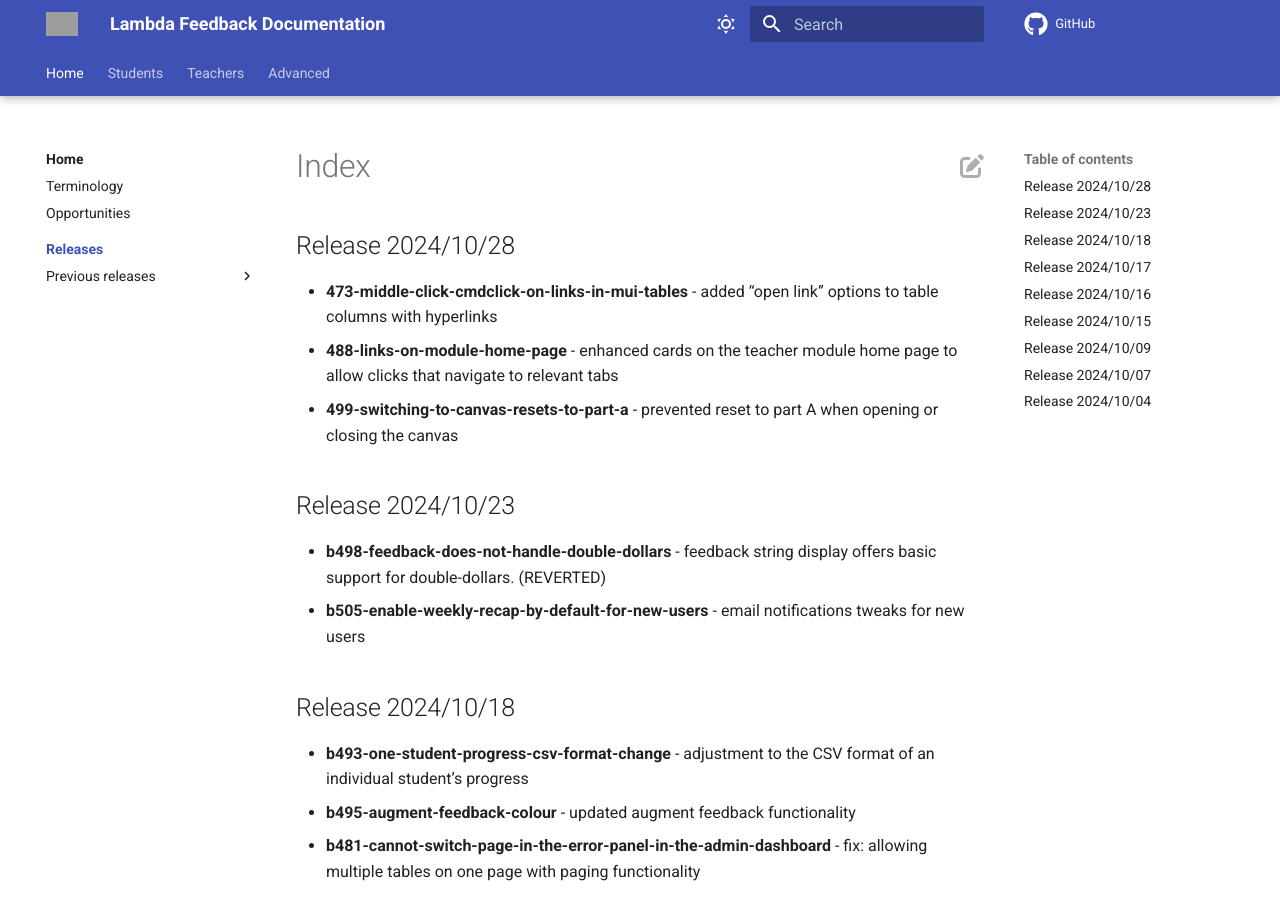
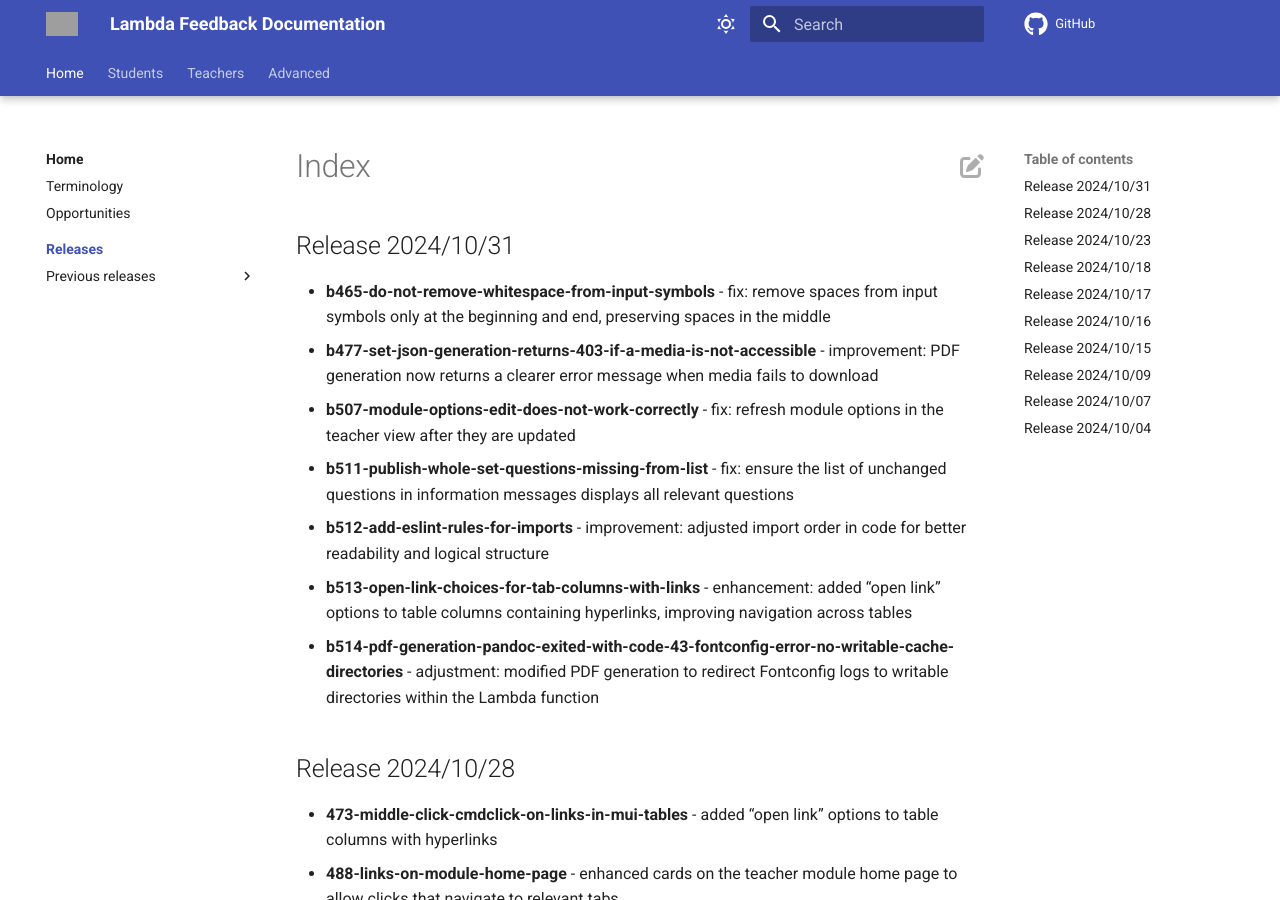
Before and after one commit to lambda-feedback/user-documentation, an MkDocs documentation site: the page built from docs/releases/index.md, in a window 1280 px wide and 900 px high. Built offline with MkDocs 1.6.1 and Material for MkDocs 9.7.7, drawn with Linux system fonts in a browser that asks for light colours; comment, search, counter and statistics services are not loaded; grey boxes are pictures that could not be loaded.

Commit message:
Release 2024/10/31 added

```diff
--- a/docs/releases/index.md
+++ b/docs/releases/index.md
@@ -1,3 +1,13 @@
+## Release 2024/10/31
+
+- **b465-do-not-remove-whitespace-from-input-symbols** - fix: remove spaces from input symbols only at the beginning and end, preserving spaces in the middle
+- **b477-set-json-generation-returns-403-if-a-media-is-not-accessible** - improvement: PDF generation now returns a clearer error message when media fails to download
+- **b507-module-options-edit-does-not-work-correctly** - fix: refresh module options in the teacher view after they are updated
+- **b511-publish-whole-set-questions-missing-from-list** - fix: ensure the list of unchanged questions in information messages displays all relevant questions
+- **b512-add-eslint-rules-for-imports** - improvement: adjusted import order in code for better readability and logical structure
+- **b513-open-link-choices-for-tab-columns-with-links** - enhancement: added “open link” options to table columns containing hyperlinks, improving navigation across tables
+- **b514-pdf-generation-pandoc-exited-with-code-43-fontconfig-error-no-writable-cache-directories** - adjustment: modified PDF generation to redirect Fontconfig logs to writable directories within the Lambda function
+
 ## Release 2024/10/28
 
 - **473-middle-click-cmdclick-on-links-in-mui-tables** - added “open link” options to table columns with hyperlinks
```
